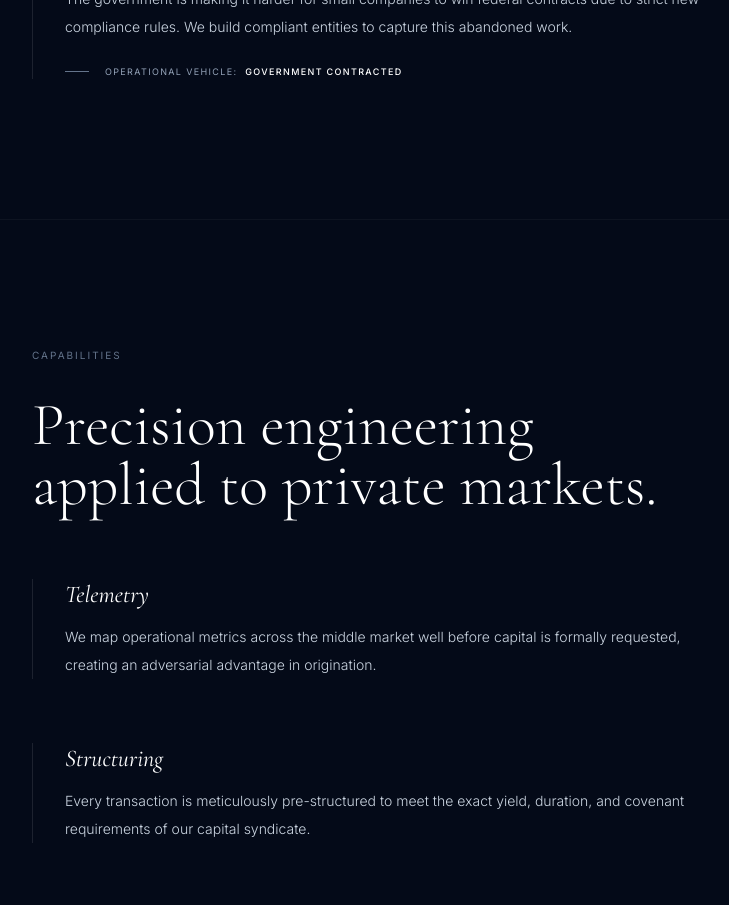
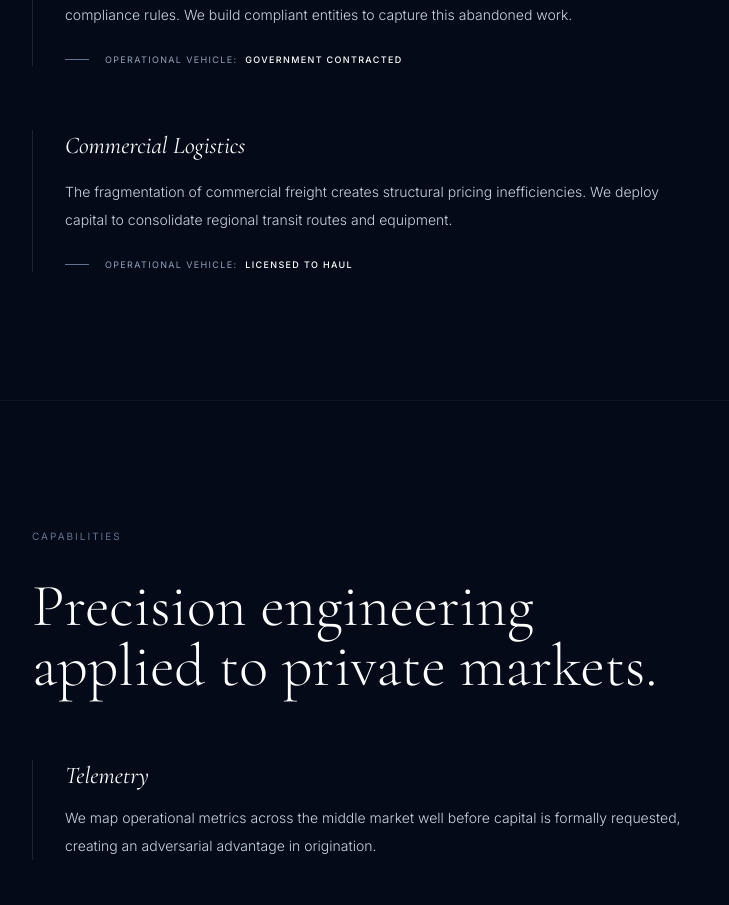
Before and after one commit to bencrane/rs-hq-v1, a React (Vite) app: page / in a window 1280 px wide. Shown: the part 2180-3085 px from the top of the page, without its empty margins (416-1145 px from the left). Built offline with nearby package versions, Linux system fonts and the light colour scheme.

Commit message:
Flatten thesis memos to 4 declarative sections; add Licensed to Haul thesis

```diff
--- a/src/App.jsx
+++ b/src/App.jsx
@@ -6,16 +6,20 @@ const THESIS_DATA = {
     summary: 'Infrastructure contractors have massive backlogs but cannot finance the equipment needed to do the work. We provide the heavy machinery they need.',
     memo: [
       {
-        heading: 'Context',
+        heading: 'Overview',
         text: 'The United States is undergoing a massive, federally mandated infrastructure rebuild. The contractors tasked with this work have record-high project backlogs.'
       },
       {
-        heading: 'The Problem',
+        heading: 'Market Dynamics',
         text: 'Despite having guaranteed government contracts, mid-sized civil contractors struggle to buy the heavy machinery required to actually do the work. Traditional banks do not understand how to value specialized construction equipment, so they refuse to lend against it.'
       },
       {
-        heading: 'The Opportunity',
+        heading: 'Strategy',
         text: 'This creates a massive gap. The work is guaranteed by the government, the contractors are ready, but the machinery is missing. We step into this gap by purchasing the equipment outright and leasing it directly to the contractors.'
+      },
+      {
+        heading: 'Execution',
+        text: 'EquipmentWork operates as our direct market interface. We procure specialized yellow iron and lease it directly to contractors holding federal awards, managing the physical asset lifecycle from procurement to liquidation.'
       }
     ],
     vehicle: {
@@ -34,16 +38,20 @@ const THESIS_DATA = {
     summary: 'The government is making it harder for small companies to win federal contracts due to strict new compliance rules. We build compliant entities to capture this abandoned work.',
     memo: [
       {
-        heading: 'Context',
+        heading: 'Overview',
         text: 'The Department of Defense and other federal agencies have rolled out extremely strict new compliance rules for anyone they do business with, especially regarding supply chain security and data protection.'
       },
       {
-        heading: 'The Problem',
+        heading: 'Market Dynamics',
         text: 'Most small and mid-sized contractors cannot afford the massive overhead required to meet these new standards. As a result, thousands of capable companies are being locked out of the federal contracting market entirely.'
       },
       {
-        heading: 'The Opportunity',
+        heading: 'Strategy',
         text: 'The federal budget is still growing, but the pool of companies allowed to bid on the work is shrinking. We build and finance specialized, fully compliant logistics companies that step in to win the contracts left behind by those who couldn\'t adapt.'
+      },
+      {
+        heading: 'Execution',
+        text: 'Government Contracted serves as our compliant supply chain hub. We finance the clearance, cybersecurity infrastructure, and specialized working capital necessary to execute the federal contracts that traditional operators can no longer bid on.'
       }
     ],
     vehicle: {
@@ -54,6 +62,38 @@ const THESIS_DATA = {
         { label: 'Asset Focus', value: 'Federal Receivables' },
         { label: 'Timeline', value: '1 to 2 Years' },
         { label: 'Counterparty', value: 'US Government' }
+      ]
+    }
+  },
+  'commercial-logistics': {
+    title: 'Commercial Logistics',
+    summary: 'The fragmentation of commercial freight creates structural pricing inefficiencies. We deploy capital to consolidate regional transit routes and equipment.',
+    memo: [
+      {
+        heading: 'Overview',
+        text: 'The commercial logistics sector remains highly fragmented. The vast majority of regional freight is handled by undercapitalized owner-operators who lack the infrastructure to scale.'
+      },
+      {
+        heading: 'Market Dynamics',
+        text: 'As supply chains tighten, major manufacturers and distributors are consolidating their vendor lists. They require logistics partners who can guarantee massive capacity and seamless technological integration. Small operators cannot meet these thresholds, resulting in a systemic mispricing of routes and equipment.'
+      },
+      {
+        heading: 'Strategy',
+        text: 'We do not compete on rate; we compete on capacity. We identify high-yield regional transit corridors and inject capital to deploy standardized, fully compliant fleets that can instantly integrate with enterprise supply chains.'
+      },
+      {
+        heading: 'Execution',
+        text: 'Through Licensed to Haul, we rapidly acquire and deploy commercial rolling stock into targeted regional networks. We pair this hardware advantage with centralized routing infrastructure to lock in long-term enterprise contracts.'
+      }
+    ],
+    vehicle: {
+      name: 'Licensed to Haul',
+      role: 'Commercial Freight & Logistics',
+      metrics: [
+        { label: 'Target Returns', value: '16.0% - 20.0%' },
+        { label: 'Asset Focus', value: 'Rolling Stock' },
+        { label: 'Timeline', value: '2 to 4 Years' },
+        { label: 'Security', value: 'Asset Ownership' }
       ]
     }
   }
@@ -98,7 +138,7 @@ const ThesisDetailView = ({ thesisId, onBack }) => {
 
         {/* Operational Vehicle - completely unboxed, integrated linearly */}
         <div className="border-t border-white/[0.05] pt-16">
-          <span className="font-sans text-[9px] uppercase tracking-[0.2em] text-[#64748b] mb-8 block">The Vehicle</span>
+          <span className="font-sans text-[9px] uppercase tracking-[0.2em] text-[#64748b] mb-8 block">Structure</span>
           <h4 className="font-serif text-4xl text-white mb-3">{data.vehicle.name}</h4>
           <span className="font-sans text-[10px] uppercase tracking-[0.15em] text-[#94a3b8] block mb-12">
             {data.vehicle.role}
```
